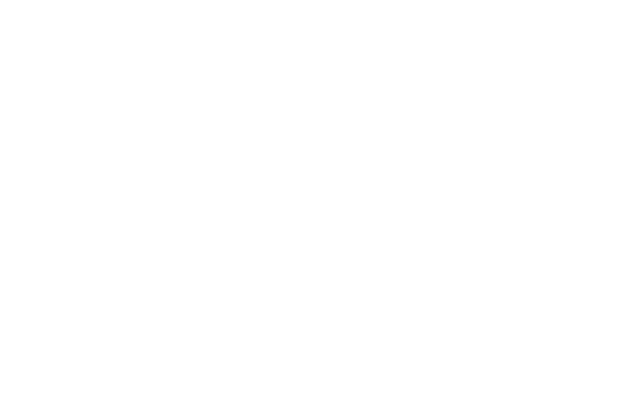
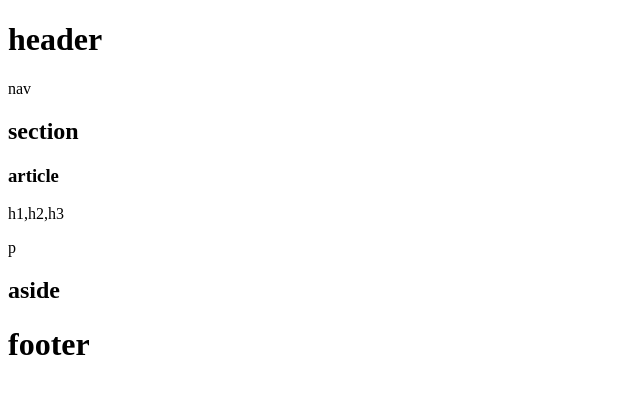
Before and after one commit to Joura210/HW-Wireframe, a plain HTML site: page index.html in a window 1280 px wide. Shown: the whole page, without its empty margins (0-640 px from the left). Drawn offline with Linux system fonts and the light colour scheme.

Commit message:
html set up

```diff
--- a/index.html
+++ b/index.html
@@ -8,6 +8,41 @@
     <link rel="stylesheet" type="text/css" href="style.css">
 </head>
 <body>
+    <div class="wrapper">
+
+        <header>
+
+            <h1>header</h1>
+
+        </header>
+
+        <nav>nav</nav>
+
+        <section class="container">
+
+            <h1>section</h1>
+
+                <article>
+
+                    <h1>article</h1>
+
+                        <header>h1,h2,h3</header>
+
+                        <p>p</p>
+
+                </article>
+        </section>
+
+        <aside>
+            <h1>aside</h1>
+        </aside>
+
+        <footer>
+            <h1>footer</h1>
+        </footer>
+
+
+    </div>
 
 </body>
 </html>
```
